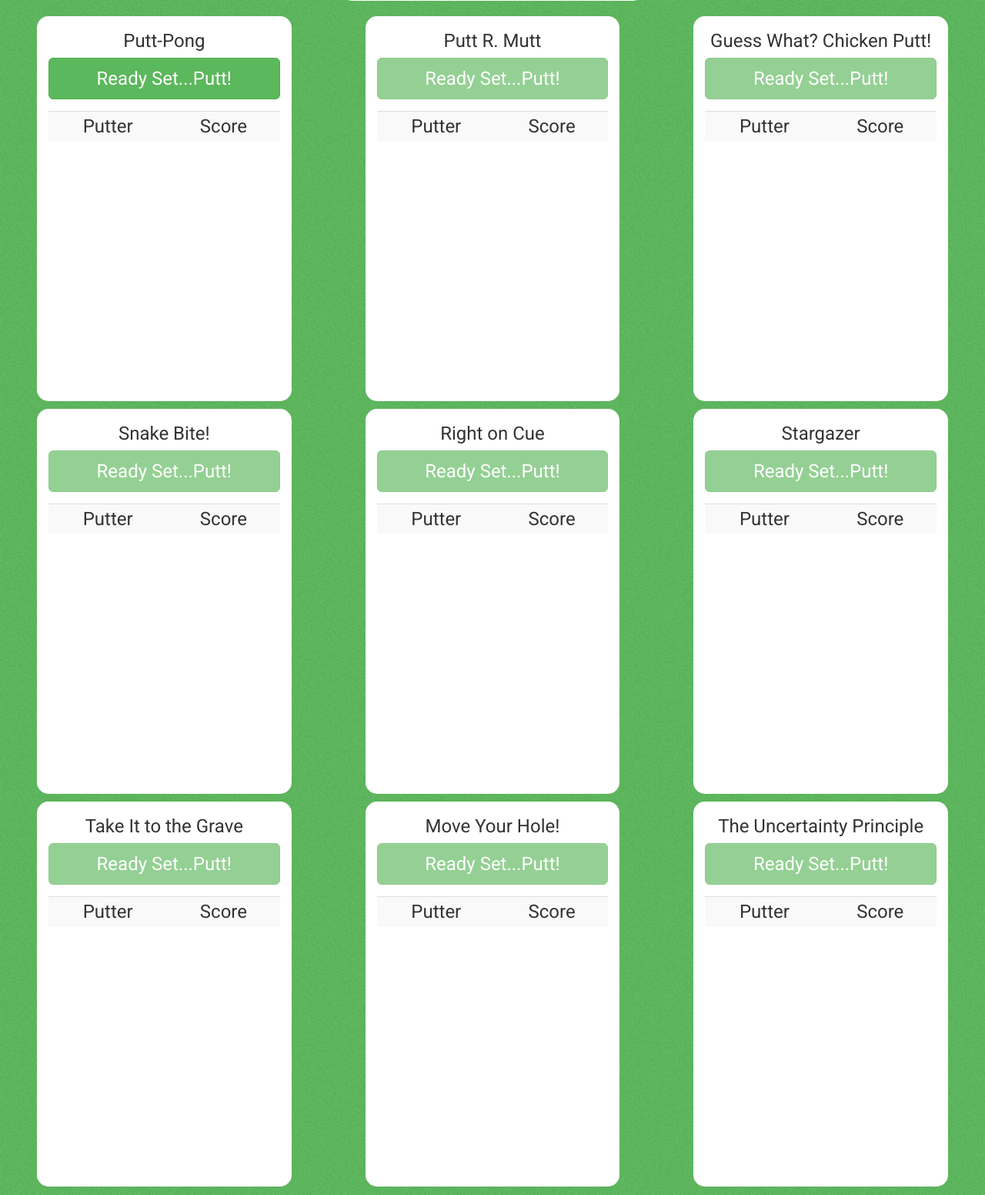
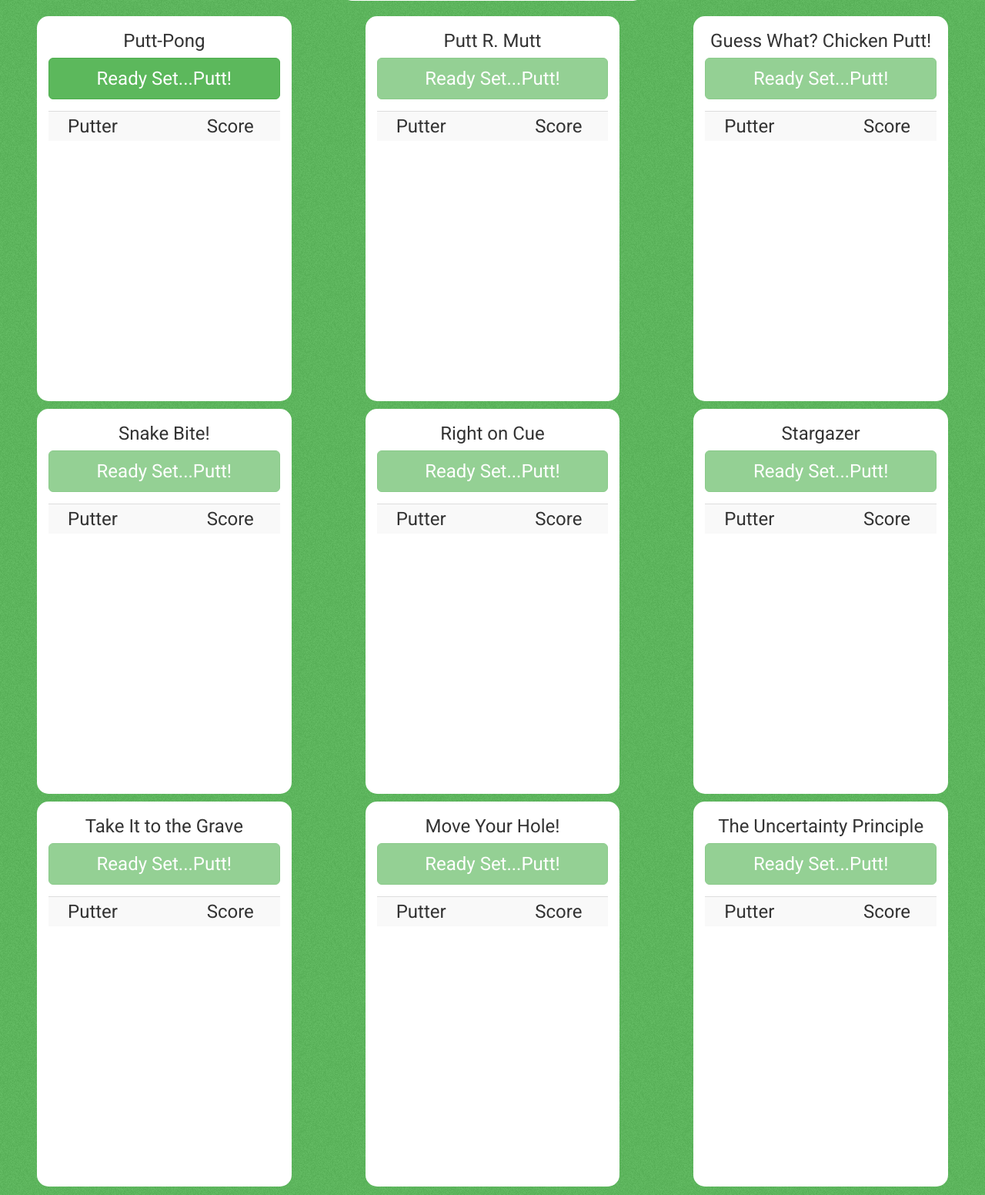
Before and after one commit to ltaziri/Learning-Rails, a Rails app: page /game/index in a window 1280 px wide. Shown: the part 561-2113 px from the top of the page at 77% size. Run offline with Rails 7, Linux system fonts and the light colour scheme; lists and menus that the app fills with data are empty; style sheets or scripts are compiled from the project's sources; some libraries are stand-ins or nearby versions; some web fonts are replaced.

Commit message:
final style fixes to the game

```diff
--- a/app/assets/stylesheets/custom.css.scss
+++ b/app/assets/stylesheets/custom.css.scss
@@ -110,7 +110,7 @@ td[class$=score] {
     background-color: white;
 }
 
-.hole_div h3{
+.hole_name {
     text-align:center;
 }
 
--- a/app/views/game/_hole.html.erb
+++ b/app/views/game/_hole.html.erb
@@ -5,11 +5,11 @@ create this div.  -->
 
 <div class="col-xs-12 col-sm-12 col-md-4">
     <div class="col-xs-10 col-xs-offset-1 hole_div">
-      <h3>  <%= hole %> </h3>
+      <h3 class="hole_name">  <%= hole %> </h3>
       <button class="btn btn-default btn-success btn-lg putt">Ready Set...Putt!</button>
 
       <table class="table table-striped table-condensed hole_table" >
-        <th><h3>Putter</h3></th>
+        <th ><h3 class="name">Putter</h3></th>
         <th class="scoreheader"><h3>Score</h3></th>
       </table>
     </div>
```
